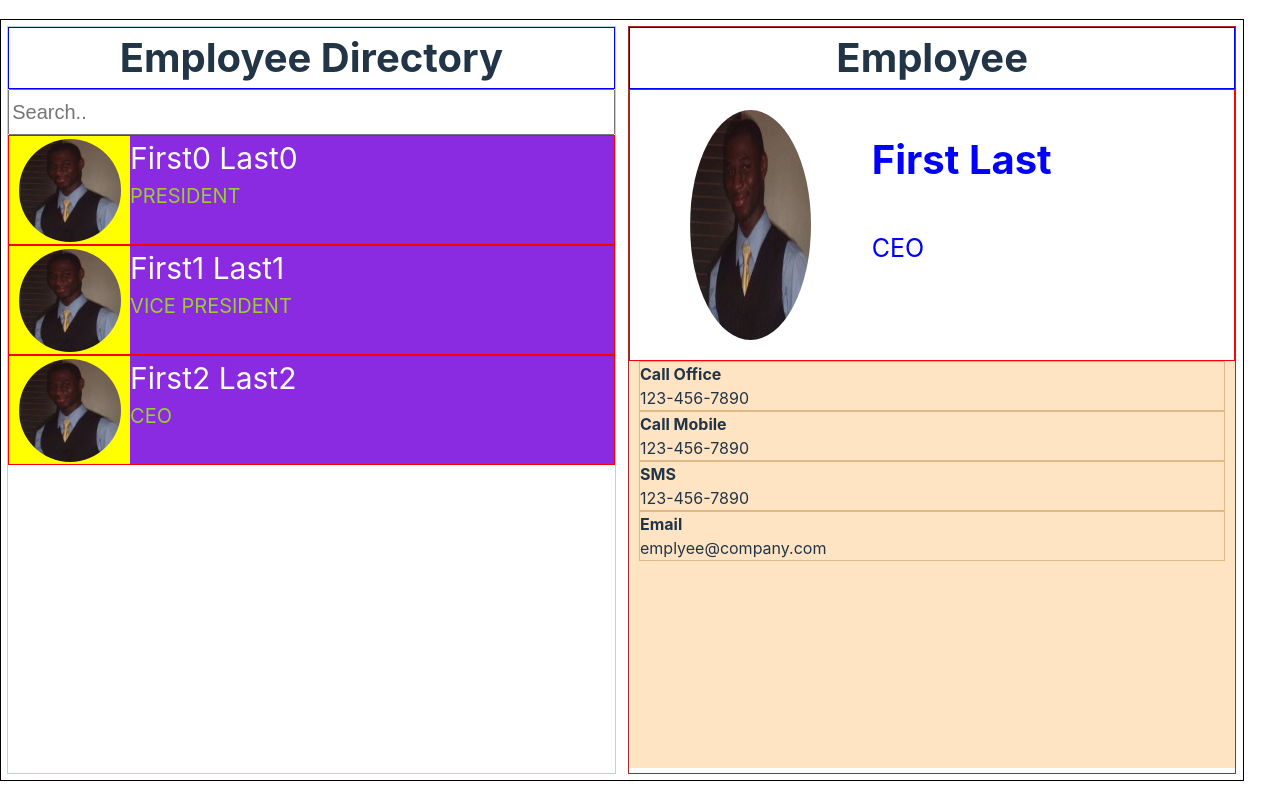
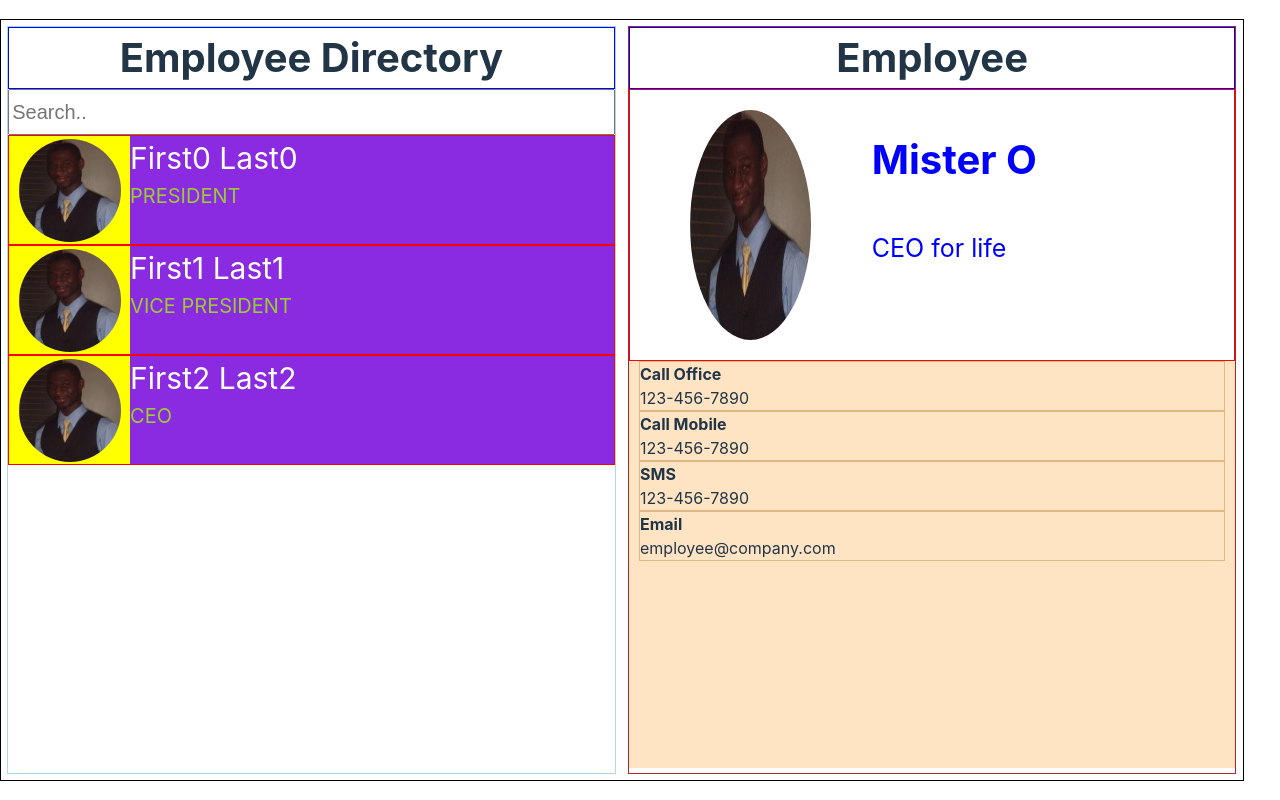
Before and after one commit to oachamfo/test, a React (Vite) app: page / in a window 1280 px wide. Built offline with nearby package versions, Linux system fonts and the light colour scheme.

Commit message:
useState added to App.jsx

```diff
--- a/src/App.jsx
+++ b/src/App.jsx
@@ -1,12 +1,27 @@
+import { useState } from "react";
 import "./App.css";
 import Homepage from "./assets/components/Homepage";
 import EmployeePage from "./assets/components/EmployeePage";
 
 function App() {
+  const [employeeName, setEmployeeName] = useState("Mister O");
+  const [employeeTitle, setEmployeeTitle] = useState("CEO for life");
+  const [employeeOffice, setEmployeeOffice] = useState("123-456-7890");
+  const [employeeMobile, setEmployeeMobile] = useState("123-456-7890");
+  const [employeeSMS, setEmployeeSMS] = useState("123-456-7890");
+  const [employeeEmail, setEmployeeEmail] = useState("employee@company.com");
+
   return (
     <div className="App">
       <Homepage />
-      <EmployeePage />
+      <EmployeePage
+        employeeName={employeeName}
+        employeeTitle={employeeTitle}
+        employeeOffice={employeeOffice}
+        employeeMobile={employeeMobile}
+        employeeSMS={employeeSMS}
+        employeeEmail={employeeEmail}
+      />
     </div>
   );
 }
--- a/src/assets/components/EmployeePage.jsx
+++ b/src/assets/components/EmployeePage.jsx
@@ -8,6 +8,10 @@ function EmployeePage(props) {
       <EmployeePageInfo
         employeeName={props.employeeName}
         employeeTitle={props.employeeTitle}
+        employeeOffice={props.employeeOffice}
+        employeeMobile={props.employeeMobile}
+        employeeSMS={props.employeeSMS}
+        employeeEmail={props.employeeEmail}
       />
     </div>
   );
--- a/src/assets/components/EmployeePageInfo.jsx
+++ b/src/assets/components/EmployeePageInfo.jsx
@@ -10,27 +10,27 @@ function EmployeePageInfo(props) {
           />
         </div>
         <div className="EmployeePageInfoTextDiv">
-          <p className="EmployeePageInfoName">First Last</p>
-          <p className="EmployeePageInfoTitle">CEO</p>
+          <p className="EmployeePageInfoName">{props.employeeName}</p>
+          <p className="EmployeePageInfoTitle">{props.employeeTitle}</p>
         </div>
       </div>
 
       <div className="EmployeePageInfoDivBottom">
         <div className="EmployeeInfo">
           <p className="heading">Call Office</p>
-          <p>123-456-7890</p>
+          <p>{props.employeeOffice}</p>
         </div>
         <div className="EmployeeInfo">
           <p className="heading">Call Mobile</p>
-          <p>123-456-7890</p>
+          <p>{props.employeeMobile}</p>
         </div>
         <div className="EmployeeInfo">
           <p className="heading">SMS</p>
-          <p>123-456-7890</p>
+          <p>{props.employeeSMS}</p>
         </div>
         <div className="EmployeeInfo">
           <p className="heading">Email</p>
-          <p>emplyee@company.com</p>
+          <p>{props.employeeEmail}</p>
         </div>
       </div>
     </div>
```
